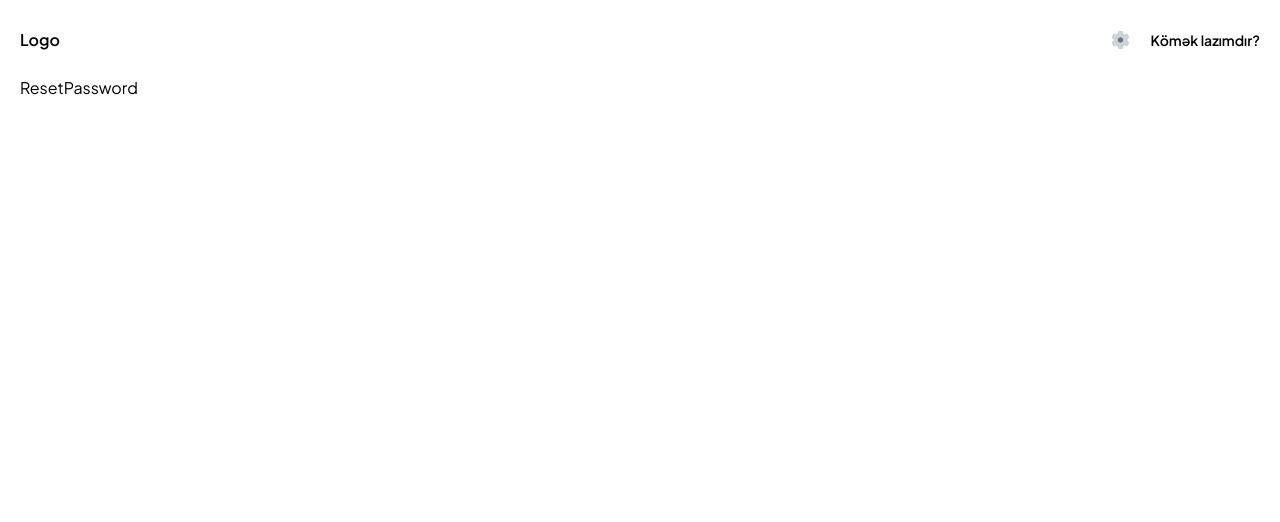
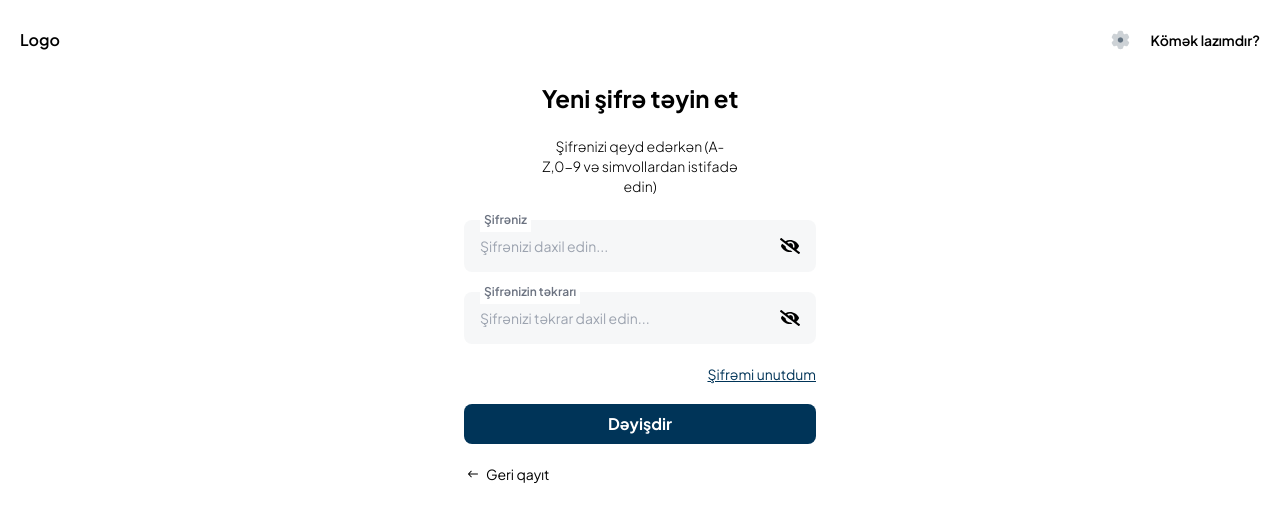
Before and after one commit to BCPAZ/crm-app, a React (Vite) app: page /reset-password in a window 1280 px wide. Shown: the top 522 px of the page. Built offline with nearby package versions, Linux system fonts and the light colour scheme.

Commit message:
feat : ForgotPass, ResetPass, Login page completed

```diff
--- a/src/assets/styles/globals.css
+++ b/src/assets/styles/globals.css
@@ -63,6 +63,10 @@ table {
   margin: 0 auto;
 }
 
+.border{
+    border : 1px solid "#919EAB"
+}
+
 
 @layer base{
   #root, html, body{
--- /dev/null
+++ b/src/components/Auth/AuthButton.jsx
@@ -0,0 +1,7 @@
+const AuthButton = ({value}) => {
+  return (
+    <button className="bg-secondary w-full text-white p-3 rounded-lg font-bold mb-5">{value}</button>
+  )
+}
+
+export default AuthButton
--- /dev/null
+++ b/src/components/Auth/AuthInput.jsx
@@ -0,0 +1,24 @@
+import { FaEyeSlash,FaEye } from "react-icons/fa"
+const AuthInput = ({type , placeholder, label,}) => {
+  return (
+    <div className="flex flex-col relative border">
+            <label
+              className="text-xs font-semibold text-gray-500 absolute bg-white -top-3 p-1 left-4 w-fit"
+              htmlFor="#password"
+            >
+              {label}
+            </label>
+            <div className="w-full flex items-center justify-between p-4 rounded-lg text-sm bg-gray-300/20">
+              <input
+                id="password"
+                className="w-full outline-none h-full bg-transparent"
+                type={type}
+                placeholder={placeholder}
+              />
+              {type === 'password' && <button type="button"><FaEyeSlash size={20}/></button>}
+            </div>
+          </div>
+  )
+}
+
+export default AuthInput
--- /dev/null
+++ b/src/components/Auth/GoBackButton.jsx
@@ -0,0 +1,9 @@
+import { Link } from "react-router-dom";
+import { IoIosArrowRoundBack } from "react-icons/io";
+const GoBackButton = () => {
+  return (
+    <Link className="flex items-center gap-1 text-sm w-full text-start"><IoIosArrowRoundBack size={18}/>Geri qayıt</Link>
+  )
+}
+
+export default GoBackButton
--- a/src/views/Auth/ForgotPassword.jsx
+++ b/src/views/Auth/ForgotPassword.jsx
@@ -1,6 +1,23 @@
+import AuthInput from "@/components/Auth/AuthInput";
+import AuthButton from "@/components/Auth/AuthButton";
+import GoBackButton from "@/components/Auth/GoBackButton";
 const ForgotPassword = () => {
   return (
-    <div>ForgotPassword</div>
+    <section className="flex justify-center">
+      <div className="max-w-[352px] w-full flex flex-col justify-center items-center">
+        <h1 className="font-bold text-2xl leading-normal mb-5">Şifrə yeniləmə</h1>
+        <p className="w-full text-center text-sm font-light mb-6">
+        flegrei.crm.com adresindən şifrənizi yeniləmək üçün
+        e-poçtunuzu qeyd edin.
+        </p>
+
+        <form className="w-full mb-5 flex flex-col gap-5" action="">
+          <AuthInput label='e-poçt' placeholder="E-poçt daxil edin..." type='email' />
+        </form>
+        <AuthButton value='Göndər' />
+        <GoBackButton />
+      </div>
+    </section>
   )
 }
 
--- a/src/views/Auth/Login.jsx
+++ b/src/views/Auth/Login.jsx
@@ -1,7 +1,26 @@
+import { Link } from "react-router-dom";
+import AuthInput from "@/components/Auth/AuthInput";
+import AuthButton from "@/components/Auth/AuthButton";
+import GoBackButton from "@/components/Auth/GoBackButton";
+
 const Login = () => {
   return (
-    <div>Login</div>
-  )
-}
+    <section className="flex justify-center">
+      <div className="max-w-[352px] w-full flex flex-col justify-center items-center">
+        <h1 className="font-bold text-2xl leading-normal mb-5">Giriş et</h1>
+        <p className="max-w-[196px] text-center text-sm font-light mb-6">
+          flegrei şirkətindən sizə verilən e-poçt və şifrə ilə giriş edin.
+        </p>
+        <form className="w-full mb-5 flex flex-col gap-5" action="">
+          <AuthInput type='email' placeholder='Email adresinizi daxil edin...' label='E-poçt' />
+          <AuthInput type='password' placeholder='Şifrənizi daxil edin...' label='Şifrə' />
+        </form>
+        <Link to={'/forgot-password'} className="text-end w-full text-sm font-base underline text-secondary mb-5">Şifrəmi unutdum</Link>
+        <AuthButton value='Giriş et' />
+        <GoBackButton />
+      </div>
+    </section>
+  );
+};
 
-export default Login
+export default Login;
--- a/src/views/Auth/ResetPassword.jsx
+++ b/src/views/Auth/ResetPassword.jsx
@@ -1,7 +1,41 @@
+import { Link } from "react-router-dom";
+import AuthInput from "@/components/Auth/AuthInput";
+import AuthButton from "@/components/Auth/AuthButton";
+import GoBackButton from "@/components/Auth/GoBackButton";
 const ResetPassword = () => {
   return (
-    <div>ResetPassword</div>
-  )
-}
+    <section className="flex justify-center">
+      <div className="max-w-[352px] w-full flex flex-col justify-center items-center">
+        <h1 className="font-bold text-2xl leading-normal mb-5">
+          Yeni şifrə təyin et
+        </h1>
+        <p className="max-w-[196px] text-center text-sm font-light mb-6">
+          Şifrənizi qeyd edərkən (A-Z,0-9 və simvollardan istifadə edin)
+        </p>
 
-export default ResetPassword
+        <form className="w-full mb-5 flex flex-col gap-5" action="">
+          <AuthInput
+            type="password"
+            label="Şifrəniz"
+            placeholder="Şifrənizi daxil edin..."
+          />
+          <AuthInput
+            type="password"
+            label="Şifrənizin təkrarı"
+            placeholder="Şifrənizi təkrar daxil edin..."
+          />
+        </form>
+        <Link
+          to={"/forgot-password"}
+          className="text-end w-full text-sm font-base underline text-secondary mb-5"
+        >
+          Şifrəmi unutdum
+        </Link>
+        <AuthButton value="Dəyişdir" />
+        <GoBackButton />
+      </div>
+    </section>
+  );
+};
+
+export default ResetPassword;
--- a/tailwind.config.js
+++ b/tailwind.config.js
@@ -11,7 +11,7 @@ export default {
     extend: {
       colors : {
         secondary : '#003458',
-        light : '#fff'
+        light : '#fff',
       }
     },
   },
```
